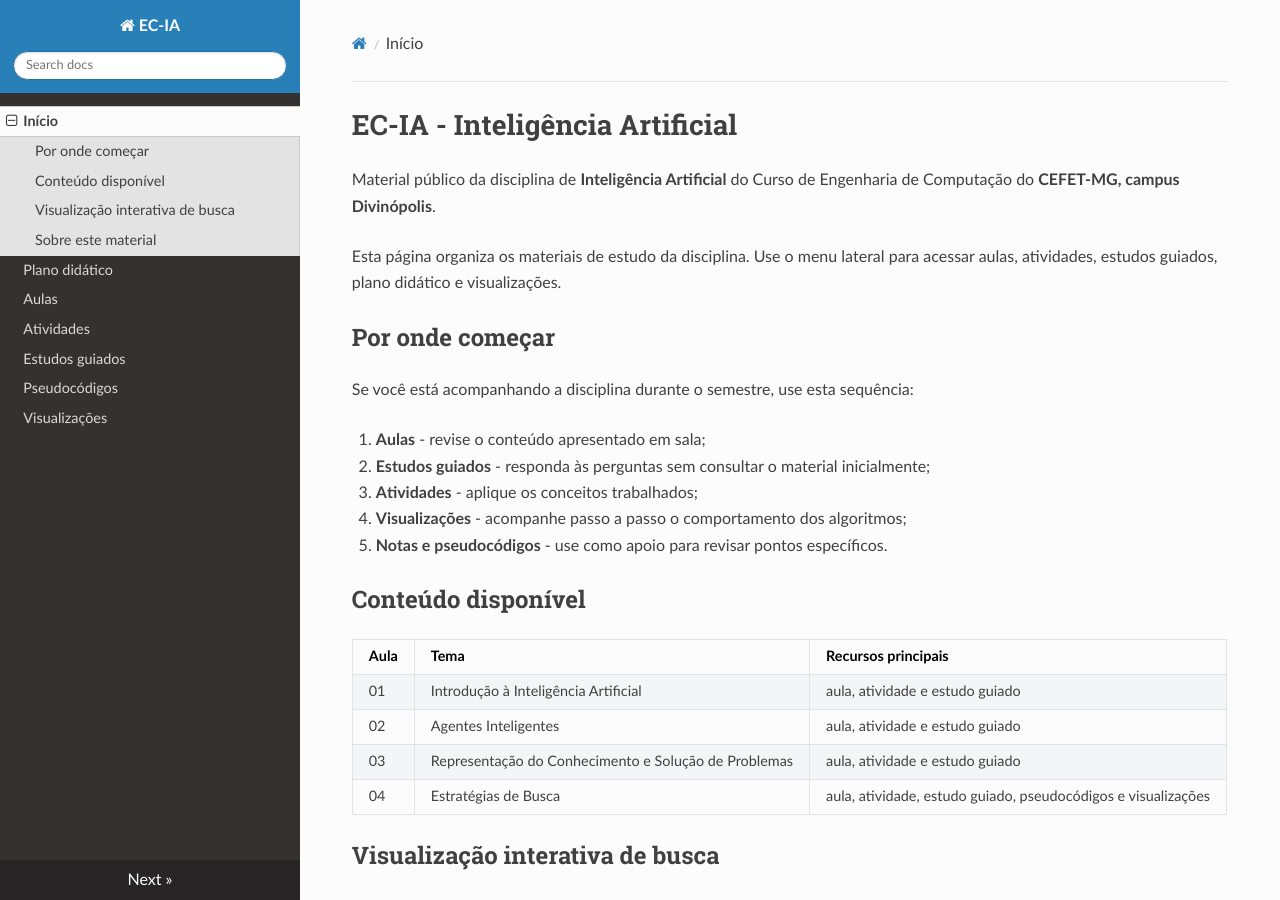
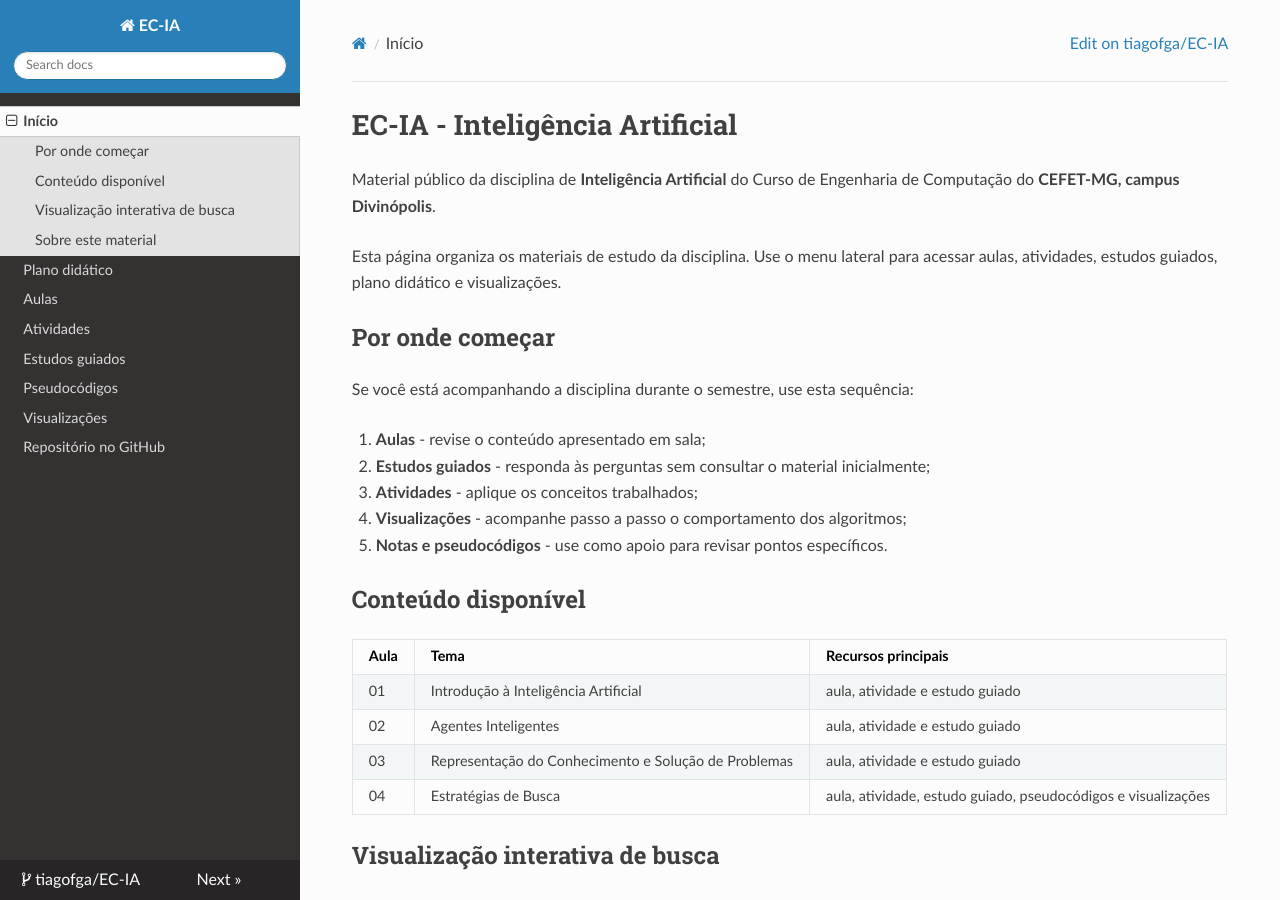
Before and after one commit to tiagofga/EC-IA, an MkDocs documentation site: the page built from docs/index.md, in a window 1280 px wide and 900 px high. Built offline with MkDocs 1.6.1, drawn with Linux system fonts in a browser that asks for light colours; nearby versions of some CDN libraries.

Commit message:
docs(site): add project and repository links

```diff
--- a/mkdocs.yml
+++ b/mkdocs.yml
@@ -1,5 +1,8 @@
 site_name: EC-IA
 site_description: Material público da disciplina de Inteligência Artificial
+site_url: https://tiagofga.github.io/EC-IA/
+repo_url: https://github.com/tiagofga/EC-IA
+repo_name: tiagofga/EC-IA
 
 theme:
   name: readthedocs
@@ -15,3 +18,4 @@ nav:
   - Estudos guiados: estudos-guiados/index.md
   - Pseudocódigos: pseudocodigos/index.md
   - Visualizações: visualizacoes/index.md
+  - Repositório no GitHub: https://github.com/tiagofga/EC-IA
```
